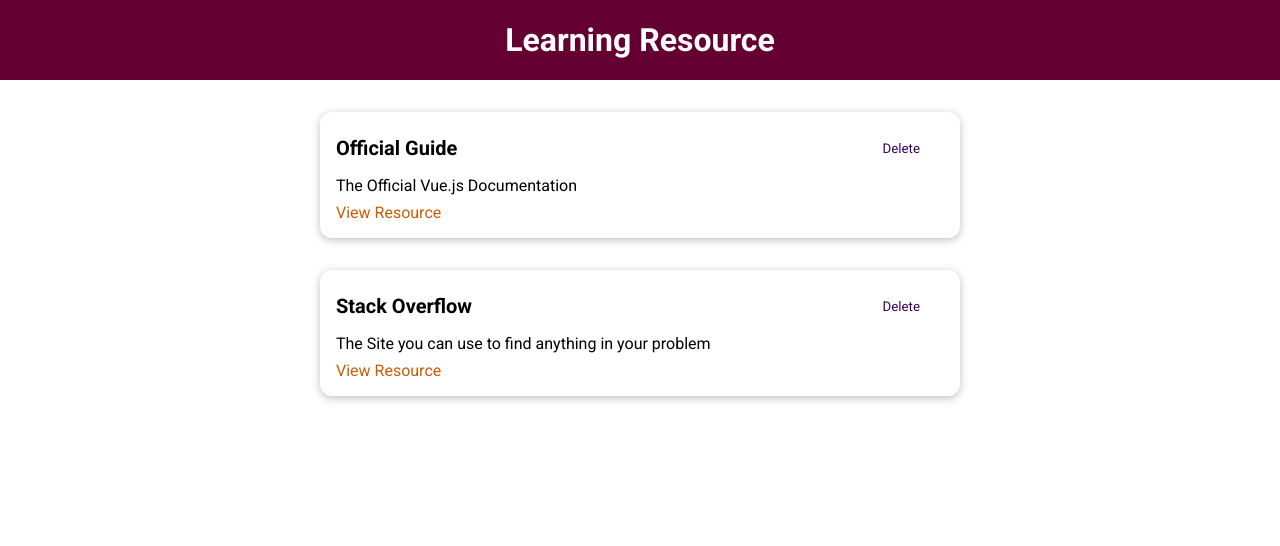
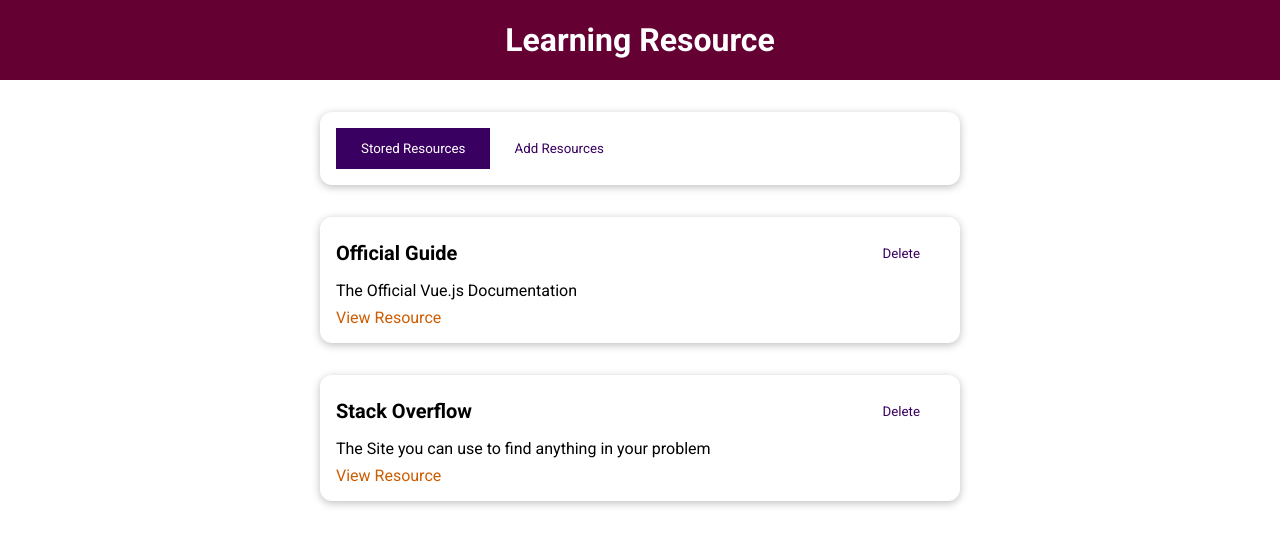
Before and after one commit to wahyualfarisi/vue-learning-resource, a Vue app: page / in a window 1280 px wide. Shown: the top 546 px of the page. Built offline with nearby package versions, Linux system fonts and the light colour scheme.

Commit message:
add active tab

```diff
--- a/src/App.vue
+++ b/src/App.vue
@@ -1,24 +1,16 @@
 <template>
     <the-header />
-    <stored-resource :resources="storedResources"></stored-resource>
+    <the-resources></the-resources>
 </template>
 
 <script>
-import StoredResource from './components/learning-resource/StoredResource.vue';
 import TheHeader from './components/layout/TheHeader.vue';
+import TheResources from './components/learning-resource/TheResources.vue';
 
 export default {
     components: {
-        StoredResource,
-        TheHeader
-    },
-    data(){
-        return {
-            storedResources: [
-                { id: 'Official-guide', title: 'Official Guide', description: 'The Official Vue.js Documentation', link: 'https://vuejs.org' },
-                { id: 'stack-overflow', title: 'Stack Overflow', description: 'The Site you can use to find anything in your problem', link: 'https://vuejs.org' },
-            ]
-        }
+        TheHeader,
+        TheResources
     }
 }
 </script>
--- /dev/null
+++ b/src/components/learning-resource/AddResource.vue
@@ -0,0 +1,14 @@
+<template>
+  <div />
+  <h1>ADD</h1>
+</template>
+
+<script>
+export default {
+
+}
+</script>
+
+<style>
+
+</style>
--- a/src/components/learning-resource/StoredResource.vue
+++ b/src/components/learning-resource/StoredResource.vue
@@ -16,7 +16,10 @@ export default {
     components: {
       LearningResource
     },
-    props: ['resources']
+    inject: ['resources'],
+    mounted(){
+      console.log('this')
+    }
 }
 </script>
 
--- /dev/null
+++ b/src/components/learning-resource/TheResources.vue
@@ -0,0 +1,59 @@
+<template>
+  <base-card>
+    <base-button
+        @click="setSelectedTab('store-resource')"
+        :mode="activeTabResource"
+        >
+        Stored Resources
+    </base-button>
+    <base-button
+        @click="setSelectedTab('add-resource')"
+        :mode="activeTabAddResource"
+        >Add Resources
+    </base-button>
+  </base-card>
+  <component :is="selectedTab"></component>
+</template>
+
+<script>
+import StoreResource from './StoredResource.vue';
+import AddResource from './AddResource.vue';
+export default {
+    components: {
+        StoreResource,
+        AddResource
+    },
+    data(){
+        return {
+            selectedTab: 'store-resource',
+            storedResources: [
+                { id: 'Official-guide', title: 'Official Guide', description: 'The Official Vue.js Documentation', link: 'https://vuejs.org' },
+                { id: 'stack-overflow', title: 'Stack Overflow', description: 'The Site you can use to find anything in your problem', link: 'https://vuejs.org' },
+            ]
+        }
+    },
+    computed: {
+        activeTabResource(){
+            return this.selectedTab === 'store-resource' ? null : 'flat'
+        },
+        activeTabAddResource(){
+            return this.selectedTab === 'add-resource' ? null : 'flat'
+        }
+    },
+    methods: {
+        setSelectedTab(tab){
+            console.log(tab)
+            this.selectedTab = tab
+        }
+    },
+    provide(){
+        return {
+            resources: this.storedResources
+        }
+    }
+}
+</script>
+
+<style>
+
+</style>
```
